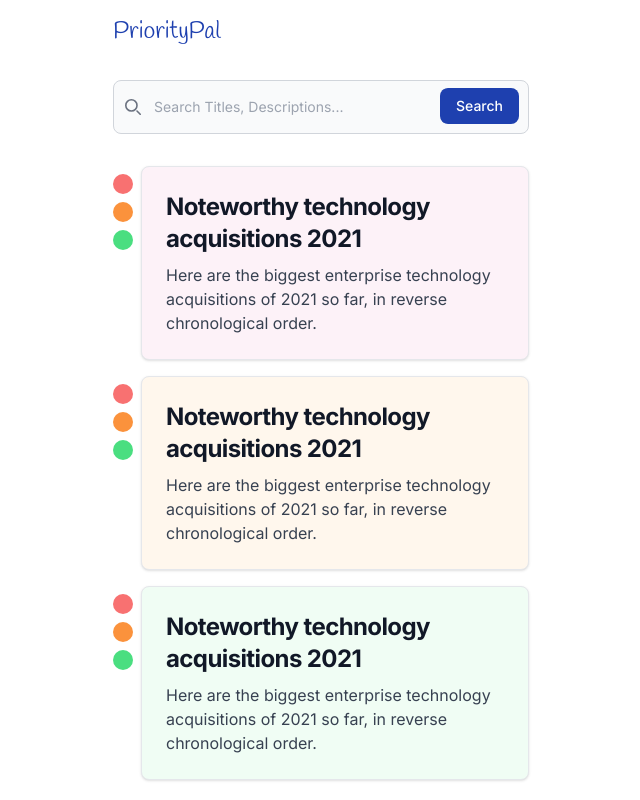
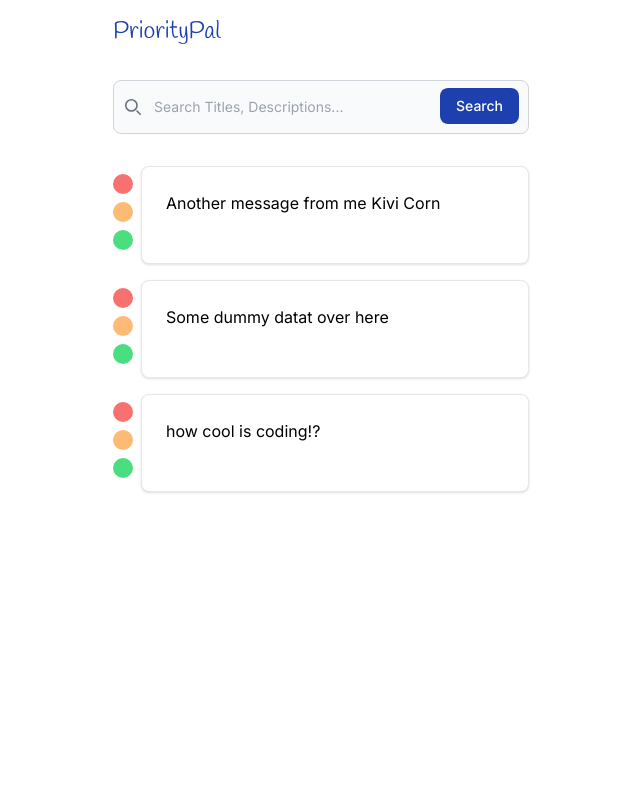
Before and after one commit to KCode100/Priority-Pal, a Next.js app: page / in a window 1280 px wide. Shown: the whole page, without its empty margins (319-959 px from the left). Built offline with nearby package versions, Linux system fonts and the light colour scheme.

Commit message:
FEAT: listItem component

```diff
--- a/src/app/page.tsx
+++ b/src/app/page.tsx
@@ -1,6 +1,26 @@
+import ListItem from "@/components/listItem"
+import { ListItemType } from "@/global"
 import { Handlee } from "next/font/google"
 
 const brand = Handlee({weight: '400', subsets: ['latin']})
+
+const dummyData: ListItemType[] = [
+  {
+    id: crypto.randomUUID(),
+    priority: 'high',
+    text: 'Another message from me Kivi Corn'
+  },
+  {
+    id: crypto.randomUUID(),
+    priority: 'medium',
+    text: 'Some dummy datat over here'
+  },
+  {
+    id: crypto.randomUUID(),
+    priority: 'low',
+    text: 'how cool is coding!?'
+  }
+]
 
 export default function Home() {
   return (
@@ -19,40 +39,10 @@ export default function Home() {
           </div>
       </form>
 
-      <div className="flex flex-col gap-4">
-        <div className="flex gap-2">
-          <div className="flex flex-col gap-2 pt-2">
-            <div className="w-5 h-5 rounded-full bg-red-400"></div>
-            <div className="w-5 h-5 rounded-full bg-orange-400"></div>
-            <div className="w-5 h-5 rounded-full bg-green-400"></div>
-          </div>
-          <div className="block max-w-md p-6 bg-pink-50 border border-gray-200 rounded-lg shadow">
-            <h5 className="mb-2 text-2xl font-bold tracking-tight text-gray-900 dark:text-white">Noteworthy technology acquisitions 2021</h5>
-            <p className="font-normal text-gray-700 dark:text-gray-400">Here are the biggest enterprise technology acquisitions of 2021 so far, in reverse chronological order.</p>
-          </div>
-        </div>
-        <div className="flex gap-2">
-          <div className="flex flex-col gap-2 pt-2">
-            <div className="w-5 h-5 rounded-full bg-red-400"></div>
-            <div className="w-5 h-5 rounded-full bg-orange-400"></div>
-            <div className="w-5 h-5 rounded-full bg-green-400"></div>
-          </div>
-          <div className="block max-w-md p-6 bg-orange-50 border border-gray-200 rounded-lg shadow">
-            <h5 className="mb-2 text-2xl font-bold tracking-tight text-gray-900 dark:text-white">Noteworthy technology acquisitions 2021</h5>
-            <p className="font-normal text-gray-700 dark:text-gray-400">Here are the biggest enterprise technology acquisitions of 2021 so far, in reverse chronological order.</p>
-          </div>
-        </div>
-        <div className="flex gap-2">
-          <div className="flex flex-col gap-2 pt-2">
-            <div className="w-5 h-5 rounded-full bg-red-400"></div>
-            <div className="w-5 h-5 rounded-full bg-orange-400"></div>
-            <div className="w-5 h-5 rounded-full bg-green-400"></div>
-          </div>
-          <div className="block max-w-md p-6 bg-green-50 border border-gray-200 rounded-lg shadow">
-            <h5 className="mb-2 text-2xl font-bold tracking-tight text-gray-900 dark:text-white">Noteworthy technology acquisitions 2021</h5>
-            <p className="font-normal text-gray-700 dark:text-gray-400">Here are the biggest enterprise technology acquisitions of 2021 so far, in reverse chronological order.</p>
-          </div>
-        </div>
+      <div className="flex flex-col gap-4 w-full">
+        {dummyData.map(listItem => (
+          <ListItem key={listItem.id} priority={listItem.priority} text={listItem.text} />
+        ))}
       </div>
     </main>
   )
--- /dev/null
+++ b/src/components/listItem/index.tsx
@@ -0,0 +1,32 @@
+'use client'
+import { PriorityTypes } from "@/global"
+import { useState } from "react"
+
+type ListItemProps = {
+  priority: PriorityTypes
+  text: string
+}
+
+const ListItem = ({ priority, text }: ListItemProps) => {
+  const color = priority === 'high' ? 'pink' : priority === 'medium' ? 'orange' : 'green'
+  const [textareaValue, setTextareaValue] = useState<string>(text)
+
+  return (
+    <div className="flex gap-2">
+      <div className="flex flex-col gap-2 pt-2">
+        <div className="w-5 h-5 rounded-full cursor-pointer bg-red-400"></div>
+        <div className="w-5 h-5 rounded-full cursor-pointer bg-orange-300"></div>
+        <div className="w-5 h-5 rounded-full cursor-pointer bg-green-400"></div>
+      </div>
+      <textarea
+        className={`block resize-none w-full max-w-md p-6 bg-${color}-50 border border-gray-200 rounded-lg shadow focus:border-${color}-500`}
+        value={textareaValue}
+        onChange={(e)=> setTextareaValue(e.target.value)}
+      />
+      {/* <h5 className="mb-2 text-2xl font-bold tracking-tight text-gray-900 dark:text-white">Noteworthy technology acquisitions 2021</h5>
+      <p className="font-normal text-gray-700 dark:text-gray-400">{text}</p> */}
+    </div>
+  );
+}
+
+export default ListItem;
```
Also changed, not shown: src/global.d.ts (added, +7 -0 lines).
